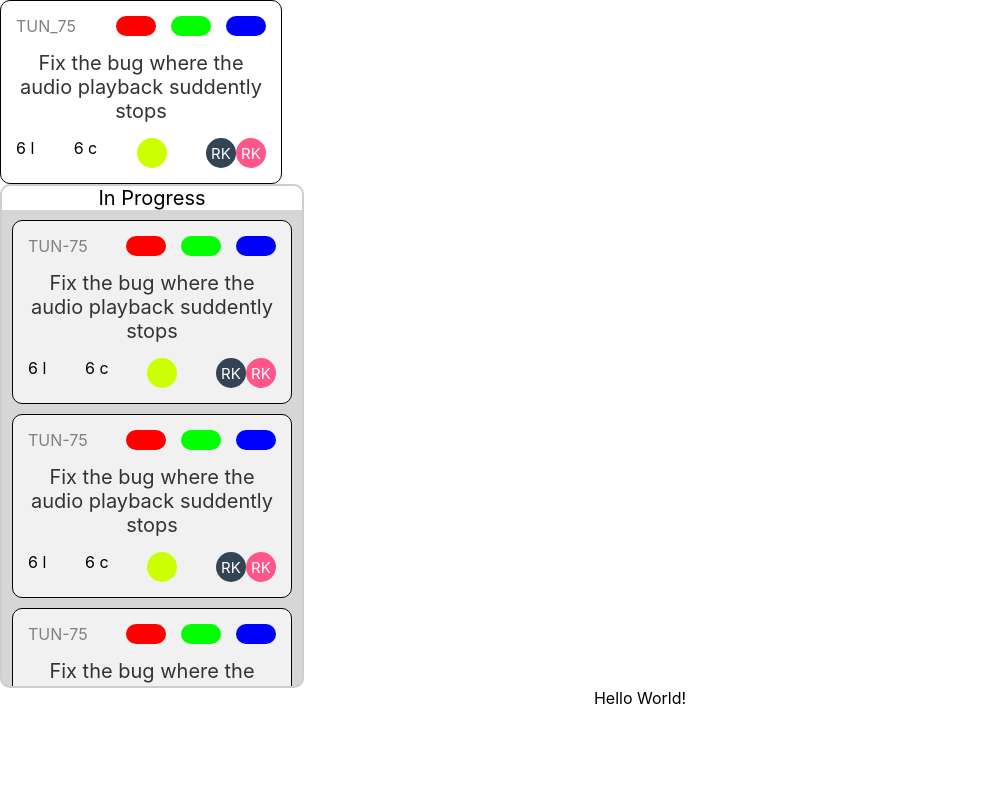
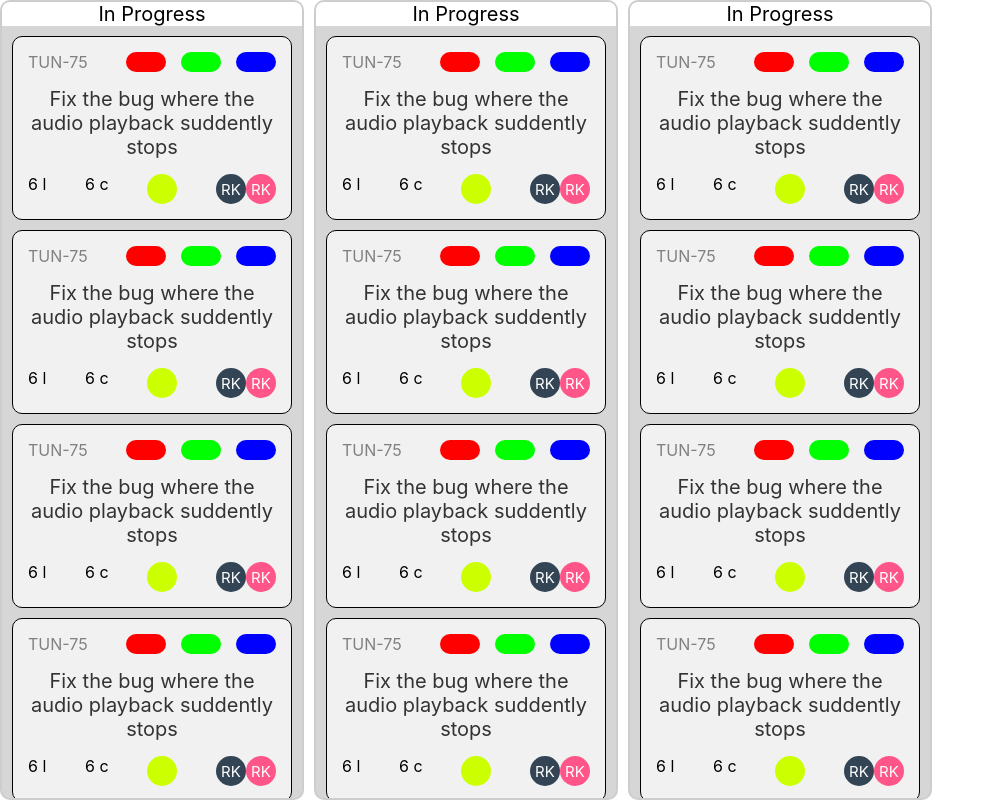
Before and after one commit to rickythedeveloper/proj-management-client, a React (Create React App) app: page / in a window 1280 px wide. Shown: the whole page, without its empty margins (0-995 px from the left). Built offline with nearby package versions, Linux system fonts and the light colour scheme.

Commit message:
#4: Populate app with segments

```diff
--- a/src/App.tsx
+++ b/src/App.tsx
@@ -1,4 +1,4 @@
-import React from 'react';
+import React, { CSSProperties } from 'react';
 import './App.css';
 import Segment from './components/Segment';
 import Ticket, { TicketCardData } from './components/Ticket';
@@ -17,29 +17,41 @@ const ticket1 = {
 
 const tickets = Array<TicketCardData>(10).fill(ticket1);
 
+const styles: {[component: string]: CSSProperties} = {
+	app: { width: '100%', height: '100%' },
+	segmentsContainer: {
+		height: '100%',
+		width: '100%',
+		display: 'flex',
+		flexDirection: 'row',
+		alignItems: 'stretch',
+		justifyContent: 'stretch',
+		gap: 10,
+		overflow: 'hidden',
+	},
+	segment: { width: 300 },
+};
+
 function App(): JSX.Element {
-	const appStyle = { width: '100%', height: '100%' };
 	return (
-		<div className="App" style={appStyle}>
-			<Ticket
-				style={{ width: 250 }}
-				data={{
-					id: 'TUN_75',
-					categories: [
-						{ name: 'feature', color: '#f00' },
-						{ name: 'b', color: '#0f0' },
-						{ name: 'c', color: '#00f' },
-					],
-					title: 'Fix the bug where the audio playback suddently stops',
-					urgency: 0.4,
-					assignees: [{ initials: 'RK', color: '#345' }, { initials: 'RK', color: '#f58' }],
-				}}
-			/>
-			<Segment
-				style={{ width: 300, height: 500 }}
-				data={{ name: 'In Progress', tickets }}
-			/>
-			Hello World!
+		<div className="App" style={styles.app}>
+			<div
+				className="segments-container"
+				style={styles.segmentsContainer}
+			>
+				<Segment
+					style={styles.segment}
+					data={{ name: 'In Progress', tickets }}
+				/>
+				<Segment
+					style={styles.segment}
+					data={{ name: 'In Progress', tickets }}
+				/>
+				<Segment
+					style={styles.segment}
+					data={{ name: 'In Progress', tickets }}
+				/>
+			</div>
 		</div>
 	);
 }
```
